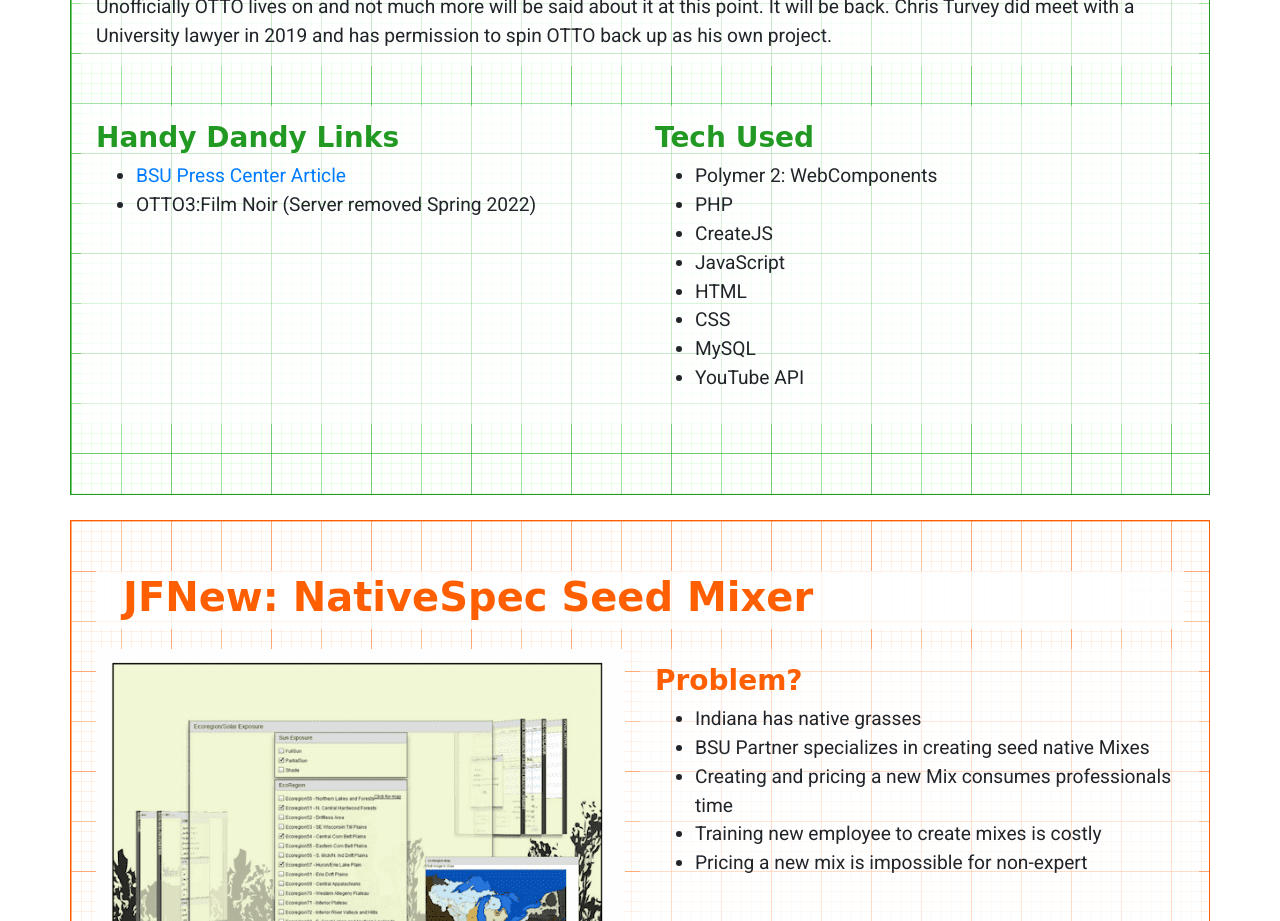
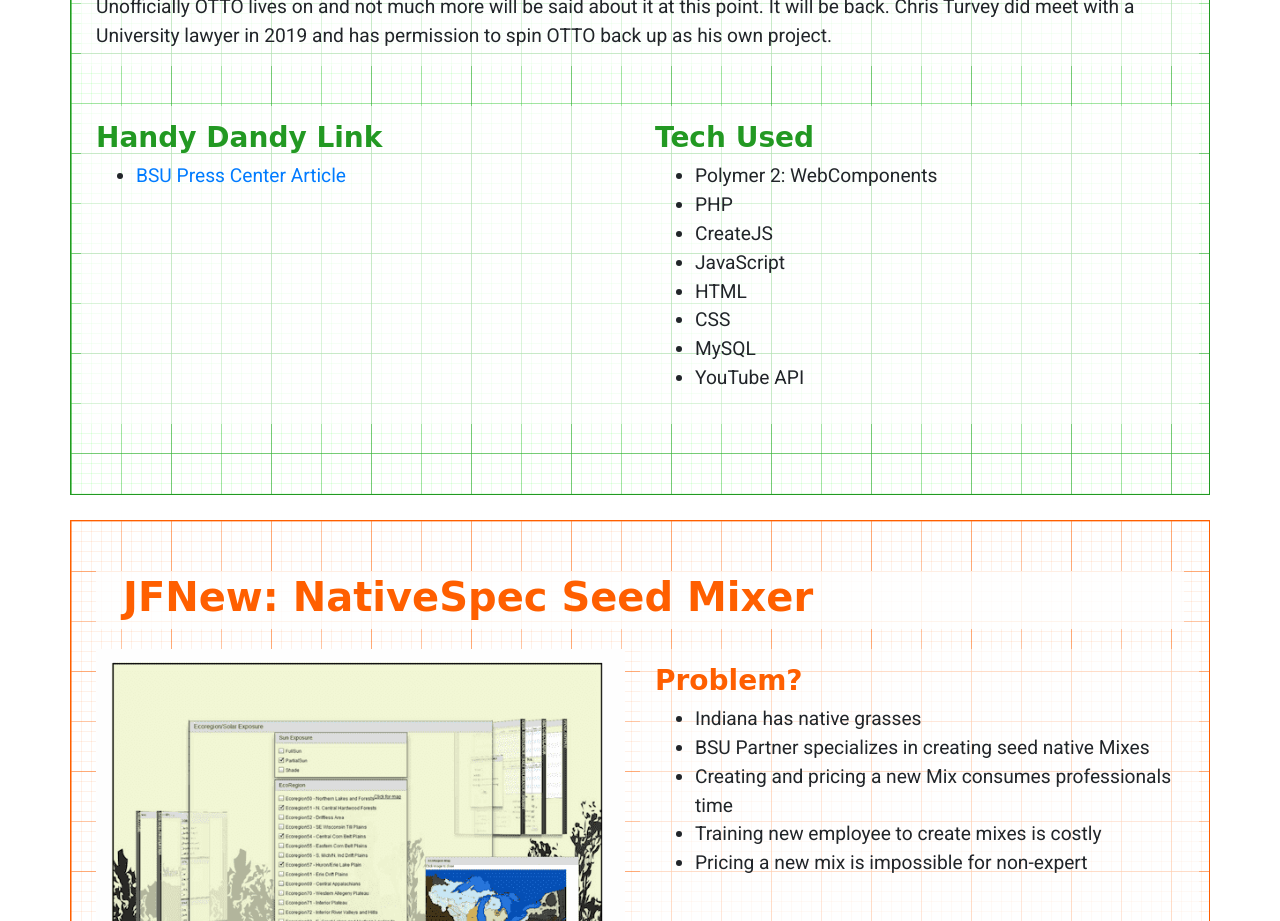
Before and after one commit to christurvey/christurvey.github.io, a plain HTML site: page index.html in a window 1280 px wide. Shown: the part 2140-3061 px from the top of the page. Drawn offline with nearby package versions, Linux system fonts and the light colour scheme; a web font is replaced by a local one.

Commit message:
Removed link to OTTO3... Server is offline permantly

```diff
--- a/index.html
+++ b/index.html
@@ -119,14 +119,12 @@
         </div>
         <div class="row">
         <div class="col-sm opaque-background">
-            <h3>Handy Dandy Links</h3>
+            <h3>Handy Dandy Link</h3>
             <ul>
 <li>
              <a target="_blank" rel="noreferrer" href="https://www.bsu.edu/news/press-center/archives/2015/6/online-course-for-movie-buffs-uses-video-annotation-technology-developed-by-ball-state-experts">BSU Press Center Article</a>
             </li>
-            <li>
-             <a target="_blank" rel="noreferrer">OTTO3:Film Noir (Server removed Spring 2022)</a>
-            </li>
+
         </ul>
     </div>
 
```
